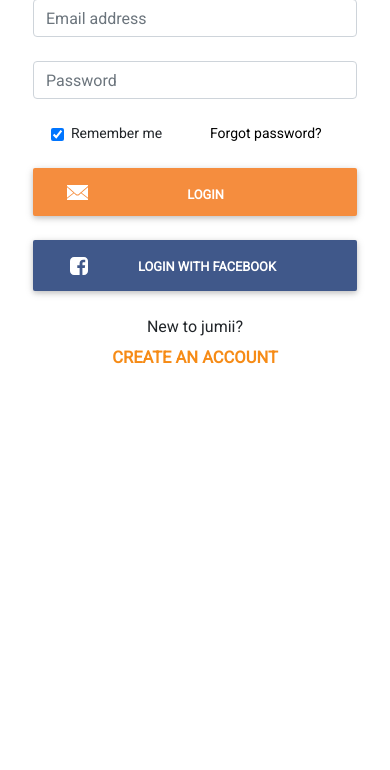
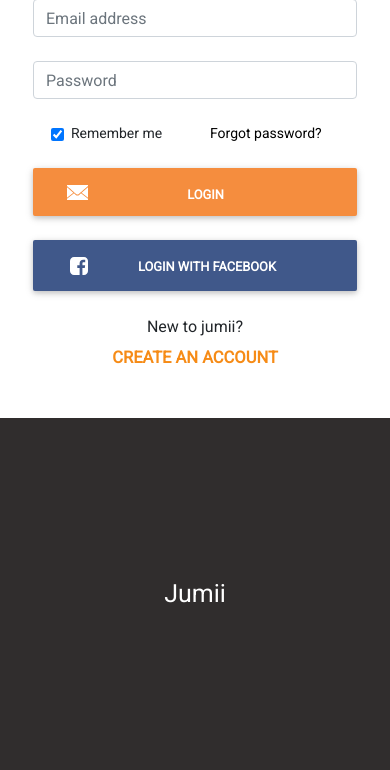
Before and after one commit to markdave123-py/Jumii, a Django app: page /account/ in a window 390 px wide. Shown: the part 245-1015 px from the top of the page. Before the commit the page ends 609 px from the top, so only its background shows below. Run offline with Django 3.2, Linux system fonts and the light colour scheme; data that the repository does not hold is empty; style sheets or scripts are compiled from the project's sources; some libraries are stand-ins or nearby versions.

Commit message:
updated footer

```diff
--- a/static/base.css
+++ b/static/base.css
@@ -98,6 +98,7 @@
   display: -webkit-box;
   display: -ms-flexbox;
   display: flex;
+  width: 100%;
 }
 
 .navbar .searchbar.mobile {
@@ -195,6 +196,19 @@
   color: #f68b1e;
 }
 
+.footer {
+  margin-top: 3rem;
+  text-align: center;
+  background-color: #302d2d;
+  height: 22rem;
+}
+
+.footer h3 {
+  color: white;
+  font-size: 25px;
+  line-height: 22rem;
+}
+
 @media screen and (max-width: 1200px) {
   .container {
     max-width: 950px !important;
@@ -232,6 +246,9 @@
   .container {
     max-width: unset !important;
     min-width: unset !important;
+  }
+  .index {
+    height: 40vh;
   }
   .navbar {
     max-width: unset !important;
--- a/static/base.scss
+++ b/static/base.scss
@@ -72,6 +72,7 @@
 
     form{
         display: flex;
+        width: 100%;
     }
     .searchbar.mobile{
         display: none;
@@ -153,6 +154,18 @@
 
 }
 
+.footer{
+    margin-top: 3rem;
+    text-align: center;
+    background-color: rgb(48, 45, 45);
+    height: 22rem;
+
+    h3{
+        color: white;
+        font-size: 25px;
+        line-height: 22rem;
+    }
+}
 
 @media screen and (max-width:1200px){
     .container{
@@ -195,6 +208,10 @@
     .container{
         max-width: unset !important;
         min-width: unset !important;
+    }
+
+    .index{
+        height: 40vh;
     }
 
     .navbar{
--- a/static/index.scss
+++ b/static/index.scss
@@ -214,18 +214,7 @@
     }
 }
 
-.footer{
-    margin-top: 3rem;
-    text-align: center;
-    background-color: rgb(48, 45, 45);
-    height: 22rem;
 
-    h3{
-        color: white;
-        font-size: 25px;
-        line-height: 22rem;
-    }
-}
 
 
 
@@ -242,15 +231,6 @@
 @media screen and (max-width:800px){
     .categories-right{
         display: none;
-    }
-
-    .products{
-        .product{
-            .image{
-
-            }
-
-        }
     }
 }
 
--- a/templates/base.html
+++ b/templates/base.html
@@ -101,11 +101,22 @@
 
     {% endblock content %}
 
+    <div class="footer">
+        <h3>Jumii</h3>
+    </div>
 
 <script>
     if (window.innerWidth <= 520){
         let firstForm = document.getElementById('nav-searchbar')
         firstForm.parentElement.removeChild(firstForm)
+        document.getElementById('nav-searchbar-mb')
+        .addEventListener('keyup', function(event) {
+            if (event.code === 'Enter')
+            {
+                event.preventDefault();
+                document.querySelector('.mb-submit').click();
+            }
+        });
     }else{
         let mobileForm = document.getElementById('nav-searchbar-mb')
         mobileForm.parentElement.removeChild(mobileForm)
@@ -146,15 +157,6 @@
 }
 
 const csrftoken = getToken('csrftoken');
-
-document.getElementById('nav-searchbar-mb')
-    .addEventListener('keyup', function(event) {
-        if (event.code === 'Enter')
-        {
-            event.preventDefault();
-            document.querySelector('.mb-submit').click();
-        }
-    });
 </script>
 <script src="{% static 'sidebar.js' %}"></script>
 
--- a/templates/index.html
+++ b/templates/index.html
@@ -127,9 +127,7 @@
     </div>
 </div>
 
-<div class="footer">
-    <h3>Jumii</h3>
-</div>
+
 
 {% endblock content %}
 
```
Also changed, not shown: static/index.css (+0 -13 lines), 3 other files.
